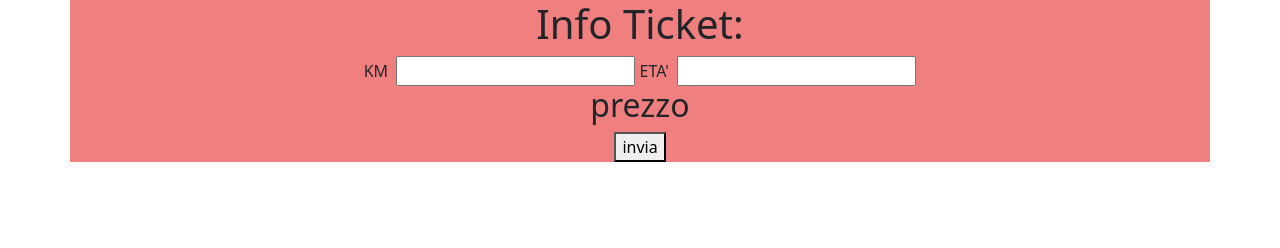
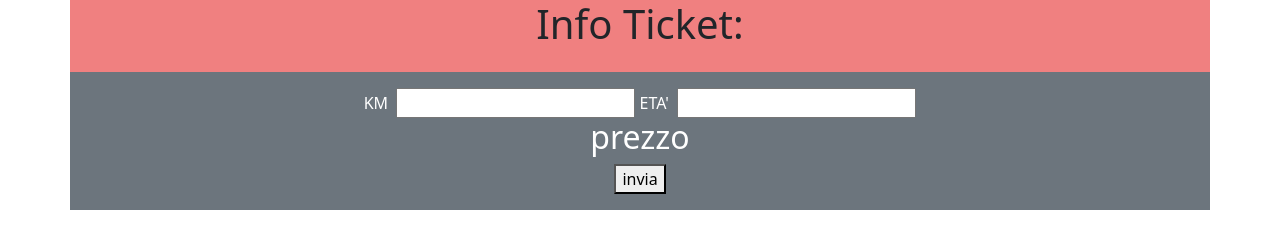
Before and after one commit to Nicola-Campagna/js-biglietto-treno-form, a plain HTML site: page index.html in a window 1280 px wide. Drawn offline with nearby package versions, Linux system fonts and the light colour scheme.

Commit message:
refactoring

```diff
--- a/index.html
+++ b/index.html
@@ -24,8 +24,8 @@
                 <!-- <h2 id="subTitle"></h2> -->
             </div>
         </div>
-        <div class="row text-center">
-            <div class=" col">
+        <div class="row text-center bg-secondary text-white my-3">
+            <div class="col py-3">
                 <form action="">
                     <!-- input Km -->
                     <span id="userKm">
```
